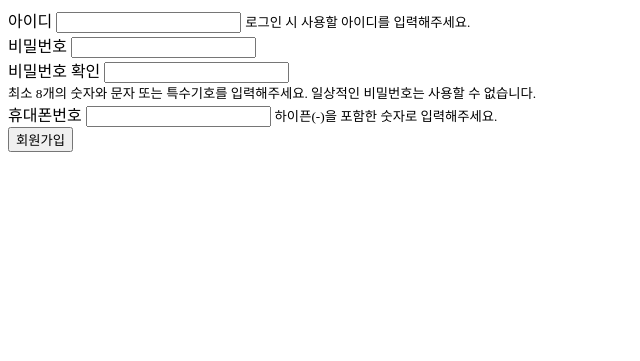
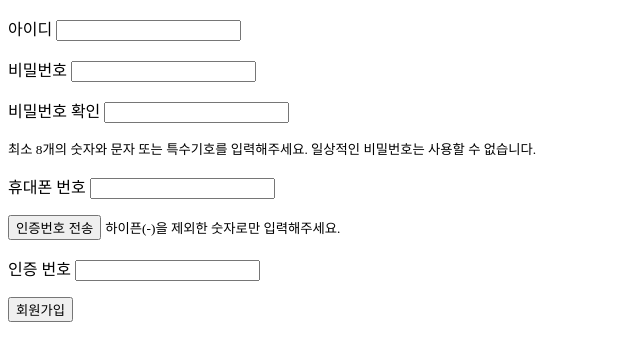
Before and after one commit to pample-pay/Quick-self, a Django app: page /register/ in a window 1280 px wide. Shown: the top 361 px of the page, without its empty margins (0-640 px from the left). Run offline with Django 4.2, Linux system fonts and the light colour scheme; parts of the project's set-up code (start-up, migrations or seed data) failed here and were passed over.

Commit message:
Edit: register template

```diff
--- a/qs_project/templates/users/register.html
+++ b/qs_project/templates/users/register.html
@@ -8,142 +8,86 @@
 </head>
 <body>
 
-<form action="" id="signup" method="POST" novalidate>
+<form method="POST" novalidate>
     {% csrf_token %}
     <div>
         <!--아이디-->
         <div class="">
-            <label name="label_user_id" for="{{ form.user_id.id_for_label }}">
-                {{ form.user_id.label }}
-            </label>
-
+            <p>
+                아이디
                 {{ form.user_id }}
 
-            <script type="text/javascript">
-                if (document.getElementsByName('user_id')[0].value != '') {
-                    document.getElementsByName('label_user_id')[0].setAttribute('class',
-                        'active');
-                }
-            </script>
+                {% for error in form.user_id.errors %}
+                    {{ error }}
+                {% endfor %}
+            </p>
 
-            {% if form.user_id.errors %}
-            <script type="text/javascript">
-                document.getElementsByName('user_id')[0].setAttribute('class',
-                    'form-control is-invalid')
-            </script>
-
-            {% for error in form.user_id.errors %}
-            <div class="invalid-feedback">
-                {{ error }}
-            </div>
-
-            {% endfor %}
-            {% endif %}
-            <small class="form-text text-muted">
-                로그인 시 사용할 아이디를 입력해주세요.
-            </small>
         </div>
 
         <!--비밀번호-->
         <div class="">
+            <!--비밀번호입력-->
             <div class="">
-                <div class="">
-                    <label name="label_password2" for="{{ form.password2.id_for_label }}">
+                <p>
                     비밀번호
-                    </label>
-
                     {{ form.password2 }}
 
-                    <script type="text/javascript">
-                        if (document.getElementsByName('password2')[0].value != '') {
-                            document.getElementsByName('label_password2')[0].setAttribute('class', 'active');
-                        }
-                    </script>
-
-                    {% if form.password2.errors %}
-                    <script type="text/javascript">
-                        document.getElementsByName('password2')[0].setAttribute('class',
-                            'form-control is-invalid')
-                    </script>
-
                     {% for error in form.password2.errors %}
-                    <div style="white-space: nowrap;" class="invalid-feedback">
                         {{ error }}
+                    {% endfor %}
+                </p>
             </div>
 
-                    {% endfor %}
-                    {% endif %}
-                </div>
-            </div>
             <!--비밀번호확인-->
             <div class="">
-                <div class="">
-                    <label name="label_password1" for="{{ form.password1.id_for_label }}">
+                <p>
                     비밀번호 확인
-                    </label>
-
                     {{ form.password1 }}
 
-                    <script type="text/javascript">
-                        if (document.getElementsByName('password1')[0].value != '') {
-                            document.getElementsByName('label_password1')[0].setAttribute('class','active');
-                        }
-                    </script>
+                    {% for error in form.password1.errors %}
+                        {{ error }}
+                    {% endfor %}
+                </p>
 
-                    {% if form.password1.errors %}
-                    <script type="text/javascript">
-                        document.getElementsByName('password1')[0].setAttribute('class',
-                            'form-control is-invalid')
-                    </script>
-
-                    {% for error in form.password1.errors %}
-                    <div class="invalid-feedback">
-                        {{ error }}
-                    </div>
-
-                    {% endfor %}
-                    {% endif %}
-                </div>
-            </div>
                 <small class="">
                     최소 8개의 숫자와 문자 또는 특수기호를 입력해주세요. 일상적인 비밀번호는 사용할 수 없습니다.
                 </small>
             </div>
+        </div>
 
         <!--휴대폰번호-->
         <div class="">
-            <label name="label_hp" for="{{ form.hp.id_for_label }}">
-                {{ form.hp.label }}
-            </label>
-
+            <p>
+                휴대폰 번호
                 {{ form.hp }}
 
-            <script type="text/javascript">
-                if (document.getElementsByName('hp')[0].value != '') {
-                    document.getElementsByName('label_hp')[0].setAttribute('class', 'active');
-                }
-            </script>
+                {% for error in form.hp.errors %}
+                    {{ error }}
+                {% endfor %}
+            </p>
 
-            {% if form.hp.errors %}
-            <script type="text/javascript">
-                document.getElementsByName('hp')[0].setAttribute('class',
-                    'form-control is-invalid')
-            </script>
+            <button class="" type="submit" formaction="../api/auth-message  ">
+                인증번호 전송
+            </button>
 
-            {% for error in form.hp.errors %}
-            <div class="invalid-feedback">
+            <small class="form-text text-muted">
+                하이픈(-)을 제외한 숫자로만 입력해주세요.
+            </small>
+        </div>
+        <div class="">
+            <p>
+                인증 번호
+                {{ form.auth }}
+
+                {% for error in form.auth.errors %}
                     {{ error }}
+                {% endfor %}
+            </p>
         </div>
 
-            {% endfor %}
-            {% endif %}
-            <small class="form-text text-muted">
-                하이픈(-)을 포함한 숫자로 입력해주세요.
-            </small>
-        </div>
     </div>
 
-    <button type="submit" class="">
+    <button class="" type="submit" formaction="">
         회원가입
     </button>
 
```
Lines whose indentation alone changed are shown as unchanged.
